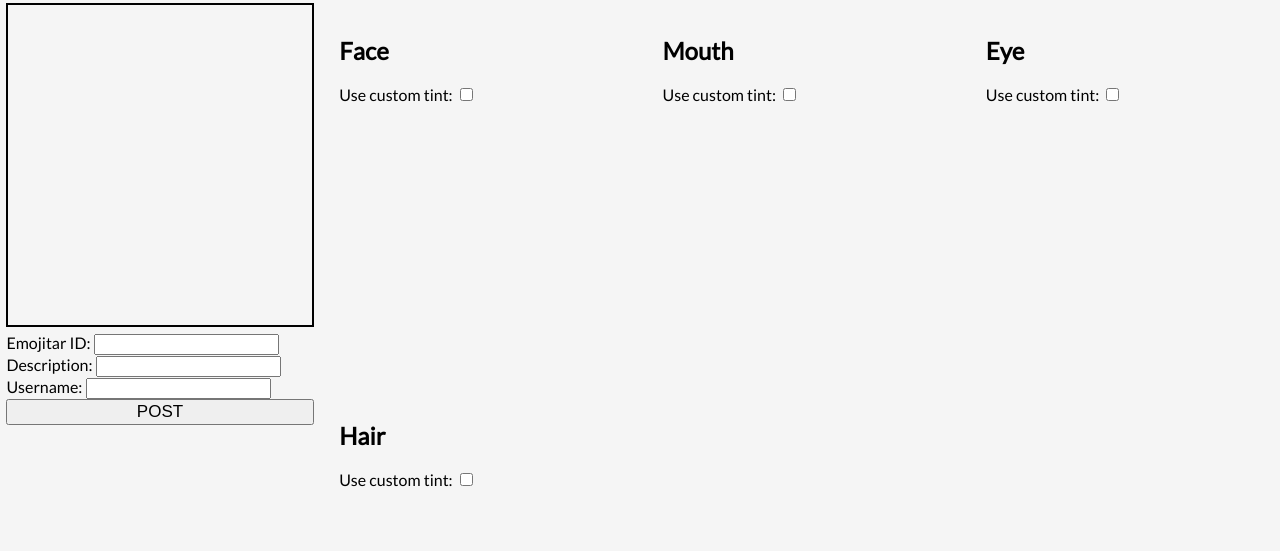
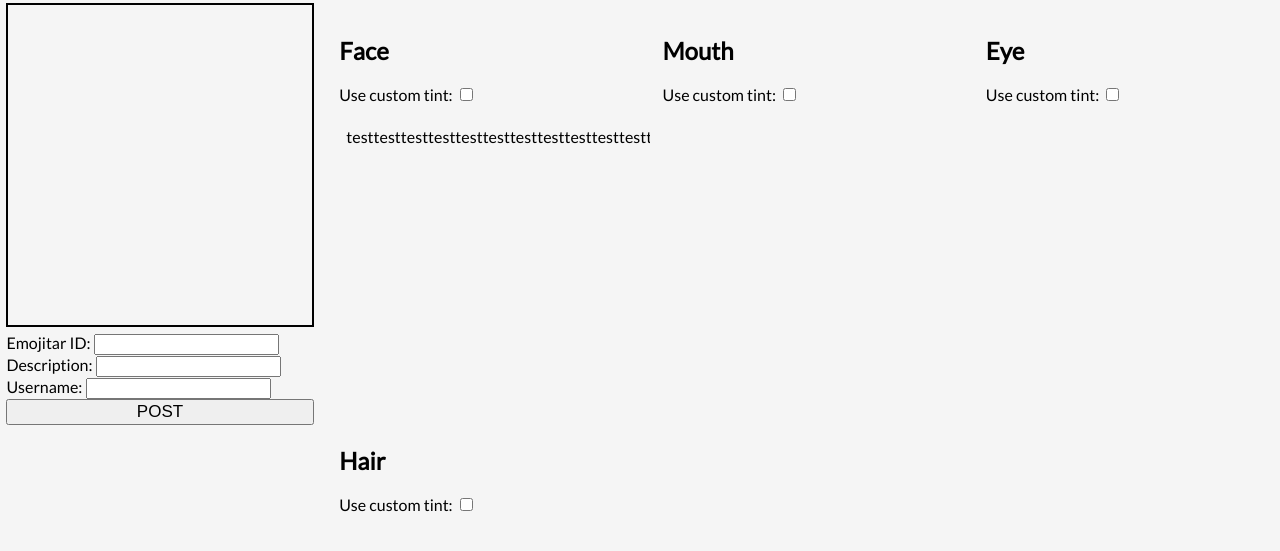
Before and after one commit to YashMadenenni/Emojitar, a plain HTML site: page src/client/index.html in a window 1280 px wide. Shown: the part 117-668 px from the top of the page. Drawn offline with Linux system fonts and the light colour scheme; no server answers.

Commit message:
add scroll bar to the facial component section

```diff
--- a/src/client/display.css
+++ b/src/client/display.css
@@ -65,6 +65,19 @@ body, html{
     grid-template-columns: repeat(3, 1fr);
     grid-gap: 10px;
 }
+.scroll {
+    margin: 1%;
+    padding: 4px;
+    width: 300px;
+    overflow: auto;
+    white-space: nowrap;
+}
+.scroll::-webkit-scrollbar {
+    height: 6px;
+}
+.scroll::-webkit-scrollbar-thumb {
+    background-color: rgba(235, 232, 232, 0.975);
+}
 /*
  * Emoji-display-box
  */
--- a/src/client/index.html
+++ b/src/client/index.html
@@ -44,21 +44,27 @@
                             <h2>Face</h2>
                             <label for="faceTint">Use custom tint:</label>
                             <input type="checkbox" id="faceTint" name="faceTint" value="face-customed">
+                            <div class="scroll">
+                                <p>testtesttesttesttesttesttesttesttesttesttesttesttesttesttesttesttesttesttesttesttesttest</p>
+                            </div>
                         </div>
                         <div class="box">
                             <h2>Mouth</h2>
                             <label for="mouthTint">Use custom tint:</label>
                             <input type="checkbox" id="mouthTint" name="mouthTint" value="mouth-customed">
+                            <div class="scroll"></div>
                         </div>
                         <div class="box">
                             <h2>Eye</h2>
                             <label for="eyeTint">Use custom tint:</label>
                             <input type="checkbox" id="eyeTint" name="eyeTint" value="eye-customed">
+                            <div class="scroll"></div>
                         </div>
                         <div class="box">
                             <h2>Hair</h2>
                             <label for="hairTint">Use custom tint:</label>
                             <input type="checkbox" id="hairTint" name="hairTint" value="hair-customed">
+                            <div class="scroll"></div>
                         </div>
                     </div>
                 </div>
--- a/src/server/emojitar-server.js
+++ b/src/server/emojitar-server.js
@@ -33,6 +33,9 @@ app.get('/users/:userName/:password',function (request,response) {
 });
 
 app.use(express.static(path.join(__dirname, '../client')));
+/**
+ * Endpoint: get images (include: images and relative info from csv file)
+ */
 app.get('/components', (req, res) => {
   const images = [];
   const imageInfo = [];
```
Also changed, not shown: 1 other file.
